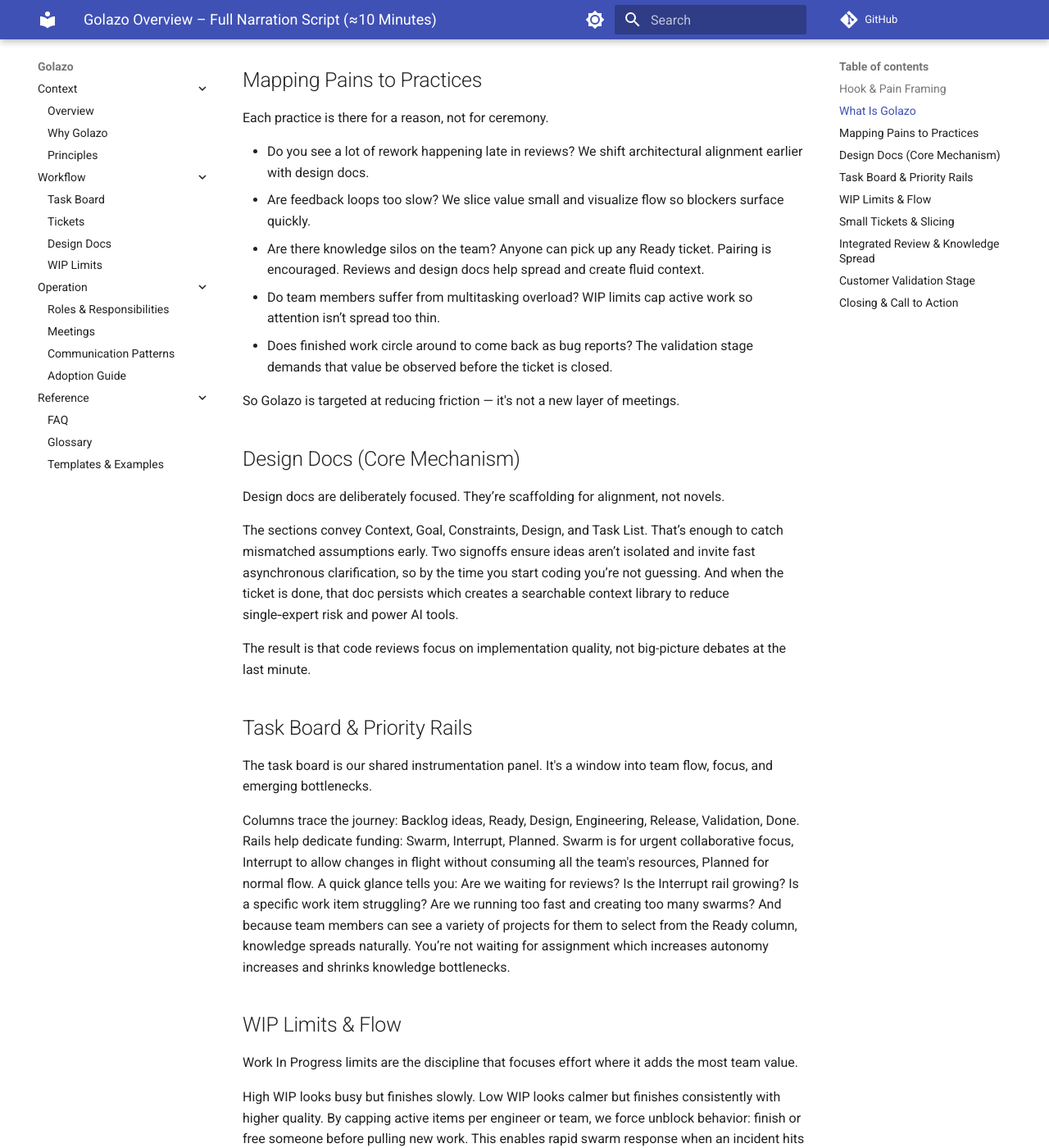
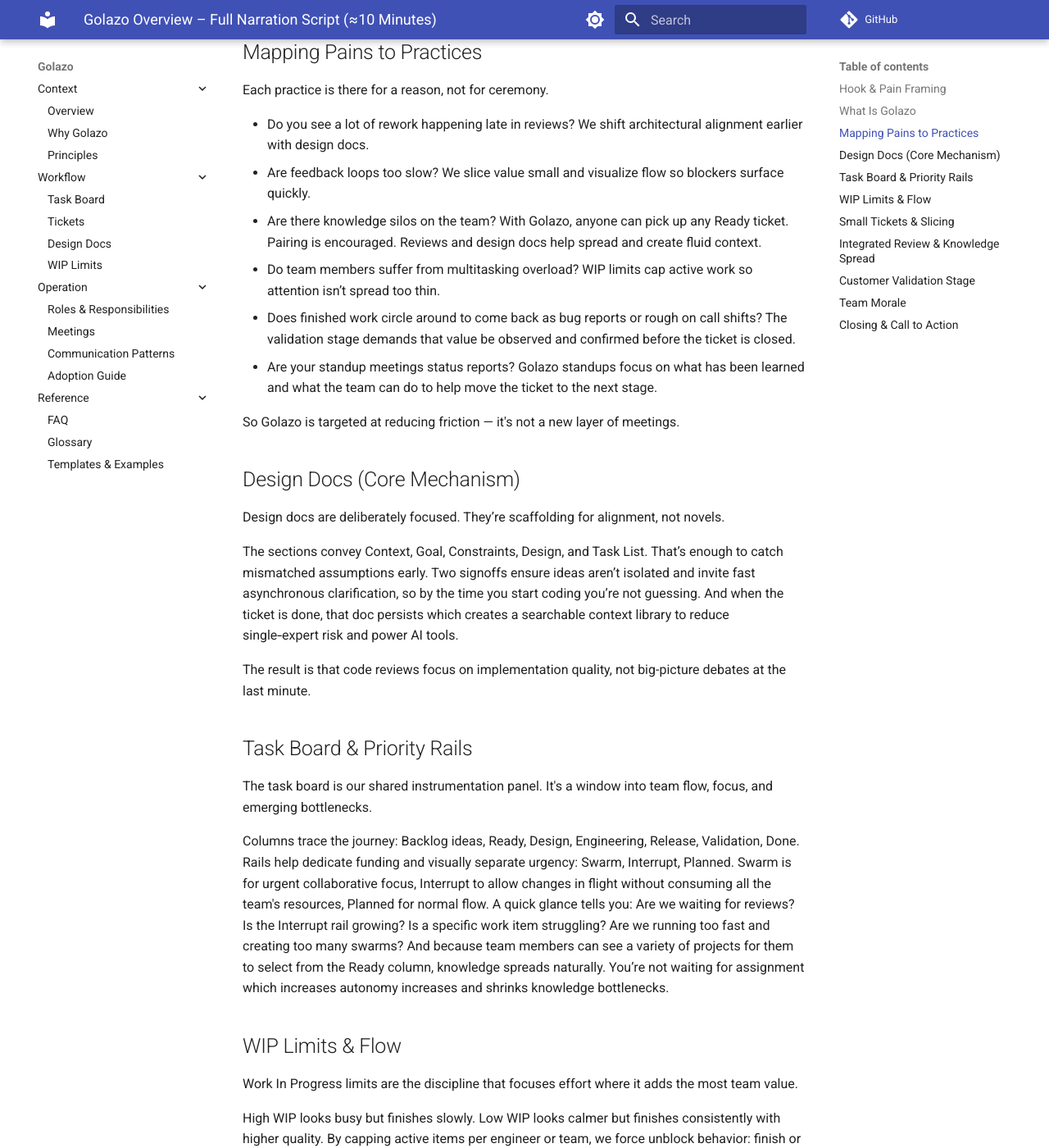
Before and after one commit to microsoft/golazo, an MkDocs documentation site: the page built from docs/assets/videos/overview/video-overview-script.md, in a window 1280 px wide and 1400 px high, scrolled down 973 px. Shown: the whole window at 82% size. Built offline with MkDocs 1.6.1 and Material for MkDocs 9.7.7, drawn with Linux system fonts in a browser that asks for light colours; comment, search, counter and statistics services are not loaded; some of the changed text lies outside the part shown.

```diff
--- a/cspell.json
+++ b/cspell.json
@@ -9,6 +9,7 @@
     "opensource",
     "pwsh",
     "signoffs",
+    "standups",
     "timebox",
     "timeboxed",
     "underdelivers",
--- a/docs/video-overview-script.md
+++ b/docs/assets/videos/overview/video-overview-script.md
@@ -20,17 +20,16 @@ Golazo is a lightweight engineering methodology for small to mid-sized teams—t
 engineers—designed to keep batch sizes small, make status instantly visible, and define 'done' by
 observed value.
 
-Five pillars hold it up:
+Four key artifacts support the process:
 
 1. Small, value-focused tickets.
 2. Targeted, collaborative design docs with two signoffs.
 3. A visual task board with priority rails and ticket stage columns.
-4. An explicit customer validation stage so 'done' means value observed, not just code merged.
-5. Regular lightweight team touchpoints (retros + joint planning) to tune flow, eliminate waste, and
-   adapt priorities together.
+4. Regular lightweight team touchpoints (like standups, retros, and joint planning) to tune flow,
+   eliminate waste, and adapt priorities together.
 
-Think of the lifecycle as: clarify together early → build small → streamline reviews → validate
-outcomes → share learnings.
+Think of the lifecycle as: clarify together early → build small → streamline reviews → share
+learnings.
 
 ## Mapping Pains to Practices
 
@@ -39,12 +38,14 @@ Each practice is there for a reason, not for ceremony.
 - Do you see a lot of rework happening late in reviews? We shift architectural alignment earlier
   with design docs.
 - Are feedback loops too slow? We slice value small and visualize flow so blockers surface quickly.
-- Are there knowledge silos on the team? Anyone can pick up any Ready ticket. Pairing is encouraged.
-  Reviews and design docs help spread and create fluid context.
+- Are there knowledge silos on the team? With Golazo, anyone can pick up any Ready ticket. Pairing
+  is encouraged. Reviews and design docs help spread and create fluid context.
 - Do team members suffer from multitasking overload? WIP limits cap active work so attention isn’t
   spread too thin.
-- Does finished work circle around to come back as bug reports? The validation stage demands that
-  value be observed before the ticket is closed.
+- Does finished work circle around to come back as bug reports or rough on call shifts? The
+  validation stage demands that value be observed and confirmed before the ticket is closed.
+- Are your standup meetings status reports? Golazo standups focus on what has been learned and what
+  the team can do to help move the ticket to the next stage.
 
 So Golazo is targeted at reducing friction — it's not a new layer of meetings.
 
@@ -67,13 +68,13 @@ The task board is our shared instrumentation panel. It's a window into team flow
 emerging bottlenecks.
 
 Columns trace the journey: Backlog ideas, Ready, Design, Engineering, Release, Validation, Done.
-Rails help dedicate funding: Swarm, Interrupt, Planned. Swarm is for urgent collaborative focus,
-Interrupt to allow changes in flight without consuming all the team's resources, Planned for normal
-flow. A quick glance tells you: Are we waiting for reviews? Is the Interrupt rail growing? Is a
-specific work item struggling? Are we running too fast and creating too many swarms? And because
-team members can see a variety of projects for them to select from the Ready column, knowledge
-spreads naturally. You’re not waiting for assignment which increases autonomy increases and shrinks
-knowledge bottlenecks.
+Rails help dedicate funding and visually separate urgency: Swarm, Interrupt, Planned. Swarm is for
+urgent collaborative focus, Interrupt to allow changes in flight without consuming all the team's
+resources, Planned for normal flow. A quick glance tells you: Are we waiting for reviews? Is the
+Interrupt rail growing? Is a specific work item struggling? Are we running too fast and creating too
+many swarms? And because team members can see a variety of projects for them to select from the
+Ready column, knowledge spreads naturally. You’re not waiting for assignment which increases
+autonomy increases and shrinks knowledge bottlenecks.
 
 ## WIP Limits & Flow
 
@@ -111,6 +112,16 @@ verified, internal dogfooding success, or pilot user feedback. If validation fai
 backward so there is no hidden post-merge churn. The board tells the truth. This reframes success:
 we shipped impact, not just artifacts.
 
+## Team Morale
+
+Golazo lifts morale by pairing autonomy with safety and support. Engineers are empowered to pick up
+any ticket from any workstream in the Ready column and they can gain or share context through design
+documents and discussions. Tiny pairs and micro‑swarms emerge: a 15‑minute exploration of an edge
+case, an early shared look at a design choice, or a second set of eyes before code hardens. Each
+prevents late churn and transfers context. Public channels of discussion and review checkpoints turn
+quiet observers into helpers. If you see that the chat is silent it’s a prompt to lean in, not proof
+that everything is green. And if a ticket does slip, the conversation is systemic, not personal.
+
 ## Closing & Call to Action
 
 All this comes together in a mindset shift: we succeed and fail together. A missed edge case isn’t
```
Also changed, not shown: docs/meetings.md (+2 -2 lines), docs/task-board.md (+26 -0 lines), docs/video-overview.md (deleted, +0 -166 lines).
